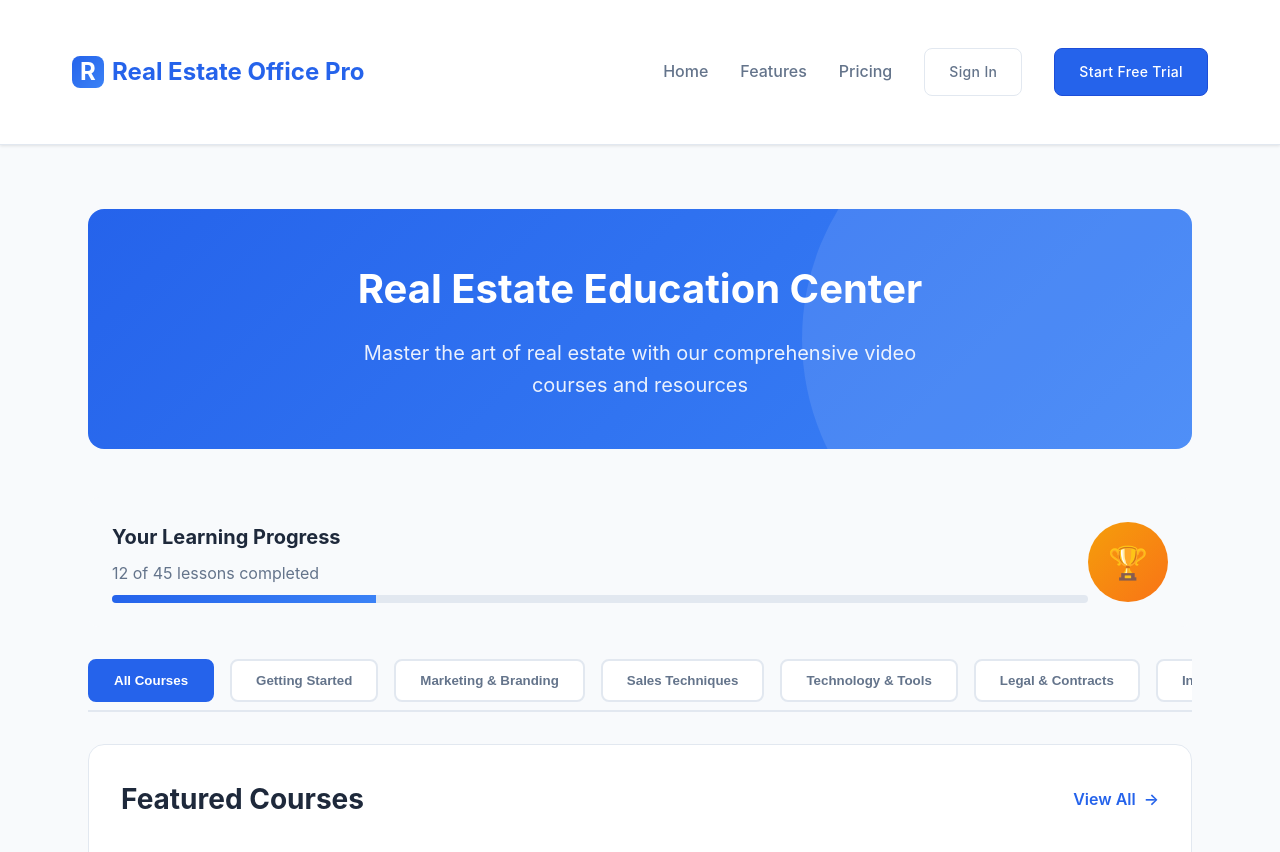
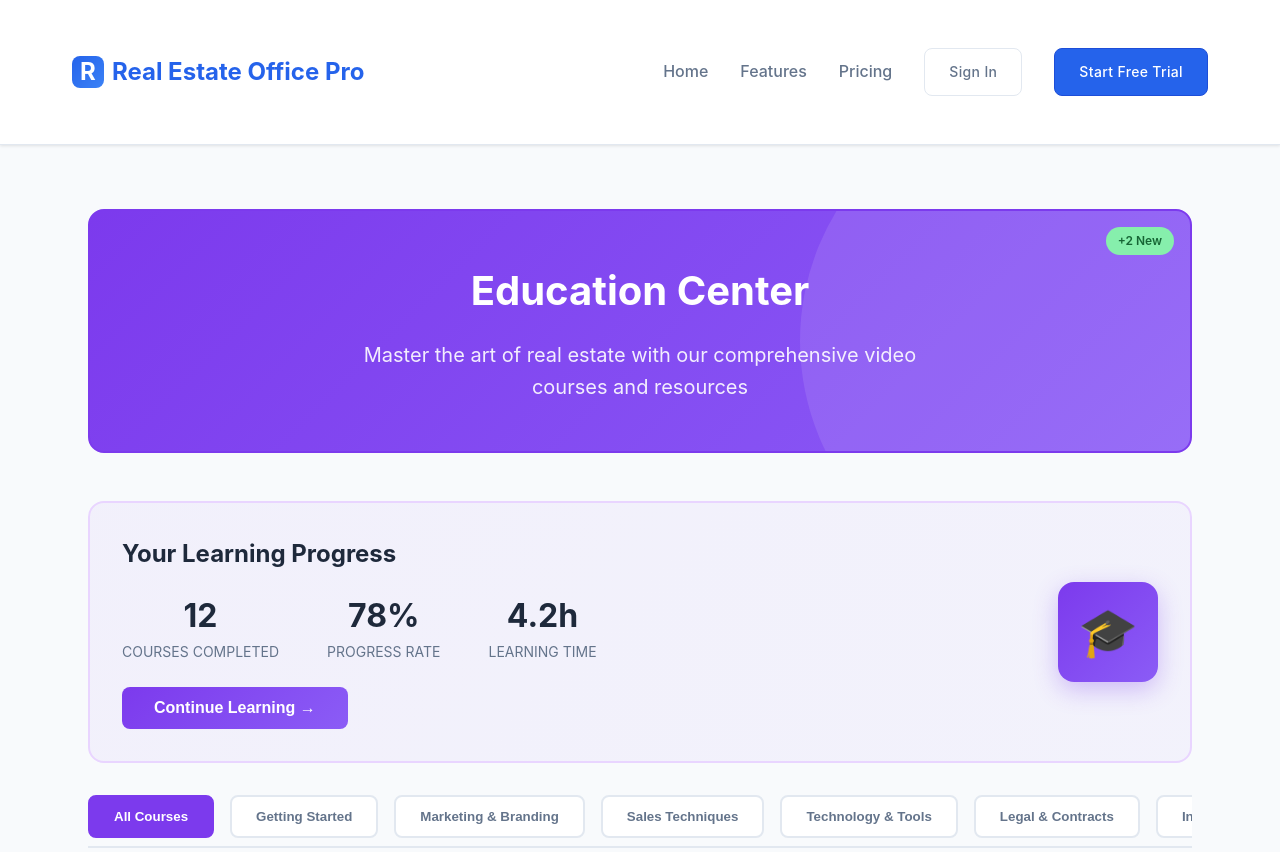
Before and after one commit to bdela20/REO-PRO, a Flask app: template app/templates/tools/education.html in a window 1280 px wide. Shown: the top 852 px of the page. Run offline with Flask 3, Linux system fonts and the light colour scheme; the template is opened without the code that fills it, so the values that code supplies are empty.

Commit message:
features

```diff
--- a/app/templates/dashboard.html
+++ b/app/templates/dashboard.html
@@ -945,7 +945,7 @@
             <div class="stat-change">Active</div>
         </div>
         <div class="stat-card">
-            <h3>Searches Remaining</h3>
+            <h3>Clients Remaining</h3>
             <div class="stat-value" id="searches-count">{{ user.searches_remaining if user else 5 }}</div>
             <div class="stat-change">This month</div>
         </div>
--- a/app/templates/tools/education.html
+++ b/app/templates/tools/education.html
@@ -10,9 +10,9 @@
         padding: 0 1rem;
     }
 
-    /* Hero Section */
+    /* Hero Section with Purple Theme */
     .education-hero {
-        background: linear-gradient(135deg, #2563eb 0%, #3b82f6 100%);
+        background: linear-gradient(135deg, #7c3aed 0%, #8b5cf6 100%);
         color: white;
         border-radius: 16px;
         padding: 3rem;
@@ -20,6 +20,7 @@
         margin-bottom: 3rem;
         position: relative;
         overflow: hidden;
+        border: 2px solid #7c3aed;
     }
 
     .education-hero::before {
@@ -49,7 +50,20 @@
         z-index: 1;
     }
 
-    /* Course Categories */
+    /* New Course Badge */
+    .new-badge {
+        background: #86efac;
+        color: #166534;
+        padding: 0.25rem 0.75rem;
+        border-radius: 20px;
+        font-size: 0.75rem;
+        font-weight: 600;
+        position: absolute;
+        top: 1rem;
+        right: 1rem;
+    }
+
+    /* Category Tabs */
     .category-tabs {
         display: flex;
         gap: 1rem;
@@ -72,15 +86,15 @@
     }
 
     .category-tab:hover {
-        background: #f8fafc;
-        border-color: #2563eb;
-        color: #2563eb;
+        background: #f3e8ff;
+        border-color: #7c3aed;
+        color: #7c3aed;
     }
 
     .category-tab.active {
-        background: #2563eb;
+        background: #7c3aed;
         color: white;
-        border-color: #2563eb;
+        border-color: #7c3aed;
     }
 
     /* Video Grid */
@@ -221,7 +243,7 @@
     }
 
     .view-all-btn {
-        color: #2563eb;
+        color: #7c3aed;
         text-decoration: none;
         font-weight: 600;
         display: flex;
@@ -236,47 +258,78 @@
 
     /* Progress Tracking */
     .progress-card {
-        background: #f8fafc;
-        border-radius: 12px;
-        padding: 1.5rem;
+        background: linear-gradient(135deg, rgba(124, 58, 237, 0.05) 0%, rgba(139, 92, 246, 0.05) 100%);
+        border: 2px solid #e9d5ff;
+        border-radius: 16px;
+        padding: 2rem;
         margin-bottom: 2rem;
         display: flex;
         justify-content: space-between;
         align-items: center;
+        position: relative;
+    }
+
+    .progress-stats {
+        display: flex;
+        gap: 3rem;
+        margin-bottom: 1.5rem;
+    }
+
+    .stat-item {
+        text-align: center;
+    }
+
+    .stat-value {
+        font-size: 2rem;
+        font-weight: 700;
+        color: #1e293b;
+    }
+
+    .stat-label {
+        font-size: 0.875rem;
+        color: #64748b;
+        text-transform: uppercase;
     }
 
     .progress-info h3 {
-        font-size: 1.25rem;
+        font-size: 1.5rem;
         color: #1e293b;
-        margin-bottom: 0.5rem;
+        margin-bottom: 1rem;
     }
 
-    .progress-bar {
-        width: 100%;
-        height: 8px;
-        background: #e2e8f0;
-        border-radius: 4px;
-        overflow: hidden;
-        margin-top: 0.5rem;
+    .continue-btn {
+        background: linear-gradient(135deg, #7c3aed 0%, #8b5cf6 100%);
+        color: white;
+        border: none;
+        padding: 0.75rem 2rem;
+        border-radius: 8px;
+        font-weight: 600;
+        font-size: 1rem;
+        cursor: pointer;
+        transition: all 0.3s;
+        display: flex;
+        align-items: center;
+        gap: 0.5rem;
+        margin-top: 1.5rem;
     }
 
-    .progress-fill {
-        height: 100%;
-        background: linear-gradient(135deg, #2563eb 0%, #3b82f6 100%);
-        transition: width 0.3s;
+    .continue-btn:hover {
+        transform: translateY(-2px);
+        box-shadow: 0 4px 12px rgba(124, 58, 237, 0.3);
     }
 
     .achievement-badge {
-        width: 80px;
-        height: 80px;
-        background: linear-gradient(135deg, #f59e0b 0%, #f97316 100%);
-        border-radius: 50%;
+        width: 100px;
+        height: 100px;
+        background: linear-gradient(135deg, #7c3aed 0%, #8b5cf6 100%);
+        border-radius: 16px;
         display: flex;
         align-items: center;
         justify-content: center;
         color: white;
-        font-size: 2rem;
+        font-size: 3rem;
         font-weight: bold;
+        box-shadow: 0 8px 24px rgba(124, 58, 237, 0.3);
     }
 
     /* Video Modal */
@@ -425,20 +484,34 @@
 <div class="education-container">
     <!-- Hero Section -->
     <div class="education-hero">
-        <h1>Real Estate Education Center</h1>
+        <h1>Education Center</h1>
         <p>Master the art of real estate with our comprehensive video courses and resources</p>
+        <span class="new-badge">+2 New</span>
     </div>
 
     <!-- Progress Tracking -->
     <div class="progress-card">
         <div class="progress-info" style="flex: 1;">
             <h3>Your Learning Progress</h3>
-            <p style="color: #64748b; margin-bottom: 0.5rem;">12 of 45 lessons completed</p>
-            <div class="progress-bar">
-                <div class="progress-fill" style="width: 27%;"></div>
+            <div class="progress-stats">
+                <div class="stat-item">
+                    <div class="stat-value">12</div>
+                    <div class="stat-label">Courses Completed</div>
+                </div>
+                <div class="stat-item">
+                    <div class="stat-value">78%</div>
+                    <div class="stat-label">Progress Rate</div>
+                </div>
+                <div class="stat-item">
+                    <div class="stat-value">4.2h</div>
+                    <div class="stat-label">Learning Time</div>
+                </div>
             </div>
+            <button class="continue-btn">
+                Continue Learning →
+            </button>
         </div>
-        <div class="achievement-badge">🏆</div>
+        <div class="achievement-badge">🎓</div>
     </div>
 
     <!-- Category Tabs -->
@@ -460,18 +533,56 @@
         </div>
 
         <div class="videos-grid">
-            <!-- Video 1 -->
-            <div class="video-card" onclick="playVideo('dQw4w9WgXcQ')">
+            <!-- Video 1 - Real Estate License -->
+            <div class="video-card" onclick="playVideo('_285-2-HGIo')">
                 <div class="video-thumbnail">
-                    <img src="https://img.youtube.com/vi/dQw4w9WgXcQ/maxresdefault.jpg" alt="Getting Started in Real Estate">
-                    <div class="video-duration">15:30</div>
+                    <img src="https://img.youtube.com/vi/_285-2-HGIo/maxresdefault.jpg" alt="Real Estate License">
+                    <div class="video-duration">12:47</div>
                     <div class="play-overlay">
                         <div class="play-icon"></div>
                     </div>
                 </div>
                 <div class="video-content">
-                    <h3 class="video-title">Getting Started as a Real Estate Agent</h3>
-                    <p class="video-description">Learn the fundamentals of starting your real estate career, from licensing to your first sale.</p>
+                    <h3 class="video-title">How to Get Your Real Estate License (Step by Step)</h3>
+                    <p class="video-description">Complete guide to getting your real estate license, requirements, and exam preparation tips.</p>
+                    <div class="video-meta">
+                        <span>Beginner</span>
+                        <span class="video-badge new">New</span>
+                    </div>
+                </div>
+            </div>
+
+            <!-- Video 2 - Marketing Strategies -->
+            <div class="video-card" onclick="playVideo('STyI3P7orEY')">
+                <div class="video-thumbnail">
+                    <img src="https://img.youtube.com/vi/STyI3P7orEY/maxresdefault.jpg" alt="Marketing Strategies">
+                    <div class="video-duration">28:15</div>
+                    <div class="play-overlay">
+                        <div class="play-icon"></div>
+                    </div>
+                </div>
+                <div class="video-content">
+                    <h3 class="video-title">Real Estate Marketing Strategies That Actually Work</h3>
+                    <p class="video-description">Learn proven marketing strategies to generate more leads and grow your real estate business.</p>
+                    <div class="video-meta">
+                        <span>Intermediate</span>
+                        <span class="video-badge">Pro</span>
+                    </div>
+                </div>
+            </div>
+
+            <!-- Video 3 - First Year Success -->
+            <div class="video-card" onclick="playVideo('SLh0Ma5NI0A')">
+                <div class="video-thumbnail">
+                    <img src="https://img.youtube.com/vi/SLh0Ma5NI0A/maxresdefault.jpg" alt="First Year Success">
+                    <div class="video-duration">15:22</div>
+                    <div class="play-overlay">
+                        <div class="play-icon"></div>
+                    </div>
+                </div>
+                <div class="video-content">
+                    <h3 class="video-title">New Real Estate Agent? Do These 5 Things Your First Year</h3>
+                    <p class="video-description">Essential tips and strategies for new agents to succeed in their first year.</p>
                     <div class="video-meta">
                         <span>Beginner</span>
                         <span class="video-badge">Free</span>
@@ -479,18 +590,37 @@
                 </div>
             </div>
 
-            <!-- Video 2 -->
-            <div class="video-card" onclick="playVideo('dQw4w9WgXcQ')">
+            <!-- Video 4 - Investment Properties -->
+            <div class="video-card" onclick="playVideo('41vMAGXQj_s')">
                 <div class="video-thumbnail">
-                    <img src="https://img.youtube.com/vi/dQw4w9WgXcQ/maxresdefault.jpg" alt="Digital Marketing">
-                    <div class="video-duration">22:45</div>
+                    <img src="https://img.youtube.com/vi/41vMAGXQj_s/maxresdefault.jpg" alt="Investment Properties">
+                    <div class="video-duration">19:30</div>
                     <div class="play-overlay">
                         <div class="play-icon"></div>
                     </div>
                 </div>
                 <div class="video-content">
-                    <h3 class="video-title">Digital Marketing for Real Estate</h3>
-                    <p class="video-description">Master social media, SEO, and online advertising to generate more leads.</p>
+                    <h3 class="video-title">Real Estate Investing for Beginners</h3>
+                    <p class="video-description">Learn the fundamentals of real estate investing and how to analyze investment properties.</p>
+                    <div class="video-meta">
+                        <span>Intermediate</span>
+                        <span class="video-badge new">New</span>
+                    </div>
+                </div>
+            </div>
+
+            <!-- Video 5 - Social Media Marketing -->
+            <div class="video-card" onclick="playVideo('C3L-I_g9lTU')">
+                <div class="video-thumbnail">
+                    <img src="https://img.youtube.com/vi/C3L-I_g9lTU/maxresdefault.jpg" alt="Social Media Marketing">
+                    <div class="video-duration">24:18</div>
+                    <div class="play-overlay">
+                        <div class="play-icon"></div>
+                    </div>
+                </div>
+                <div class="video-content">
+                    <h3 class="video-title">Social Media Marketing for Real Estate Agents</h3>
+                    <p class="video-description">Master Instagram, Facebook, and TikTok to attract more clients and listings.</p>
                     <div class="video-meta">
                         <span>Intermediate</span>
                         <span class="video-badge">Pro</span>
@@ -707,7 +780,7 @@
 
             setTimeout(() => {
                 this.textContent = 'Downloaded!';
-                this.style.background = '#10b981';
+                this.style.background = '#22c55e';
 
                 setTimeout(() => {
                     this.textContent = originalText;
```
Also changed, not shown: other parts of app/templates/tools/education.html (+33 -76 lines), app/templates/tools/documents.html (+17 -17 lines).
